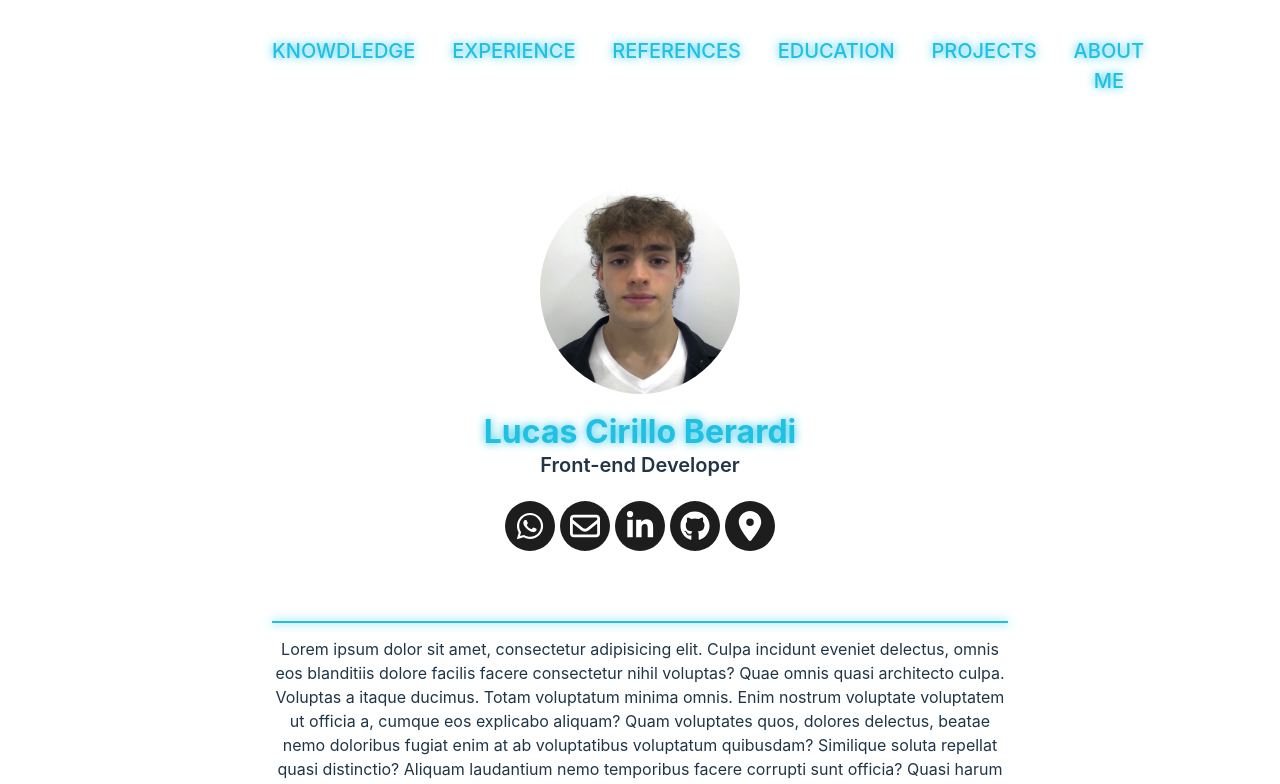
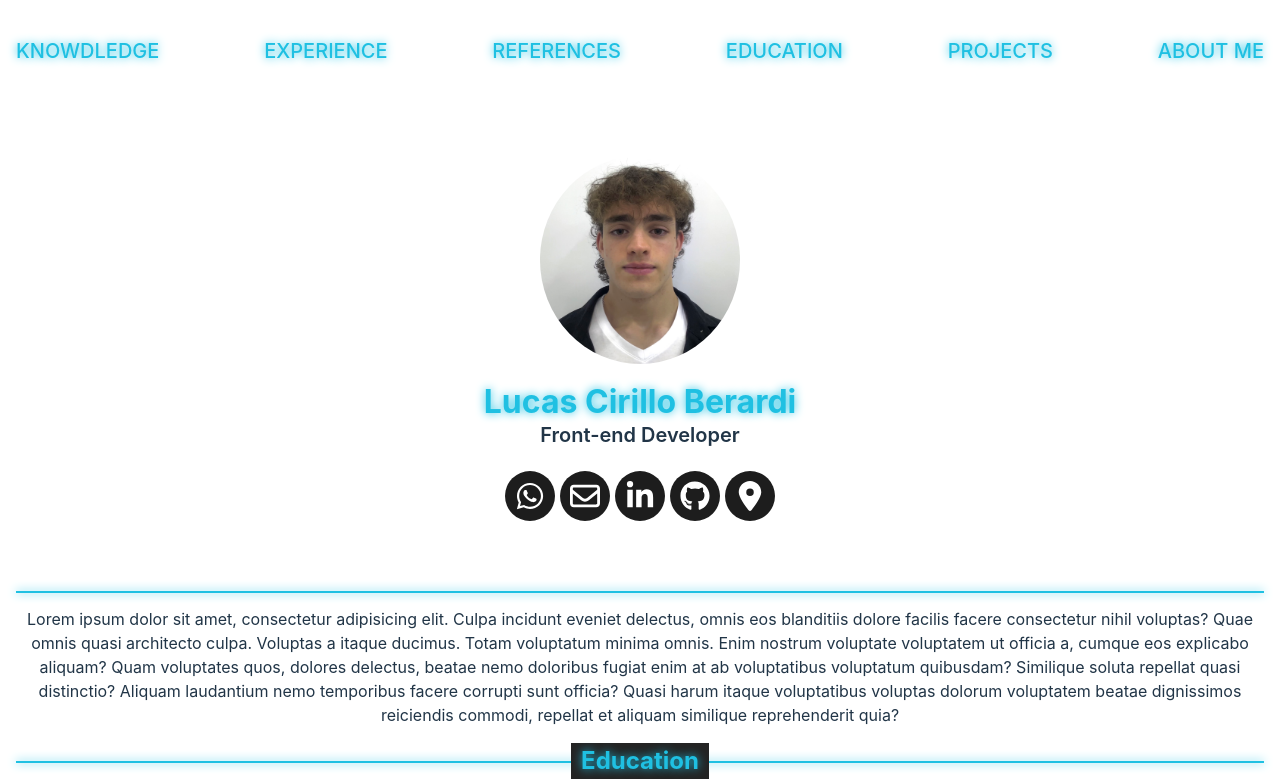
Before and after one commit to LucasGitP/portfolio, a React (Vite) app: page / in a window 1280 px wide. Shown: the top 784 px of the page. Built offline with nearby package versions, Linux system fonts and the light colour scheme.

Commit message:
feat(index.css): delete max-width

```diff
--- a/src/index.css
+++ b/src/index.css
@@ -31,7 +31,6 @@ body {
   min-width: 320px;
   min-height: 100vh;
   box-sizing: border-box;
-  max-width: 768px;
 }
 
 h1 {
```
